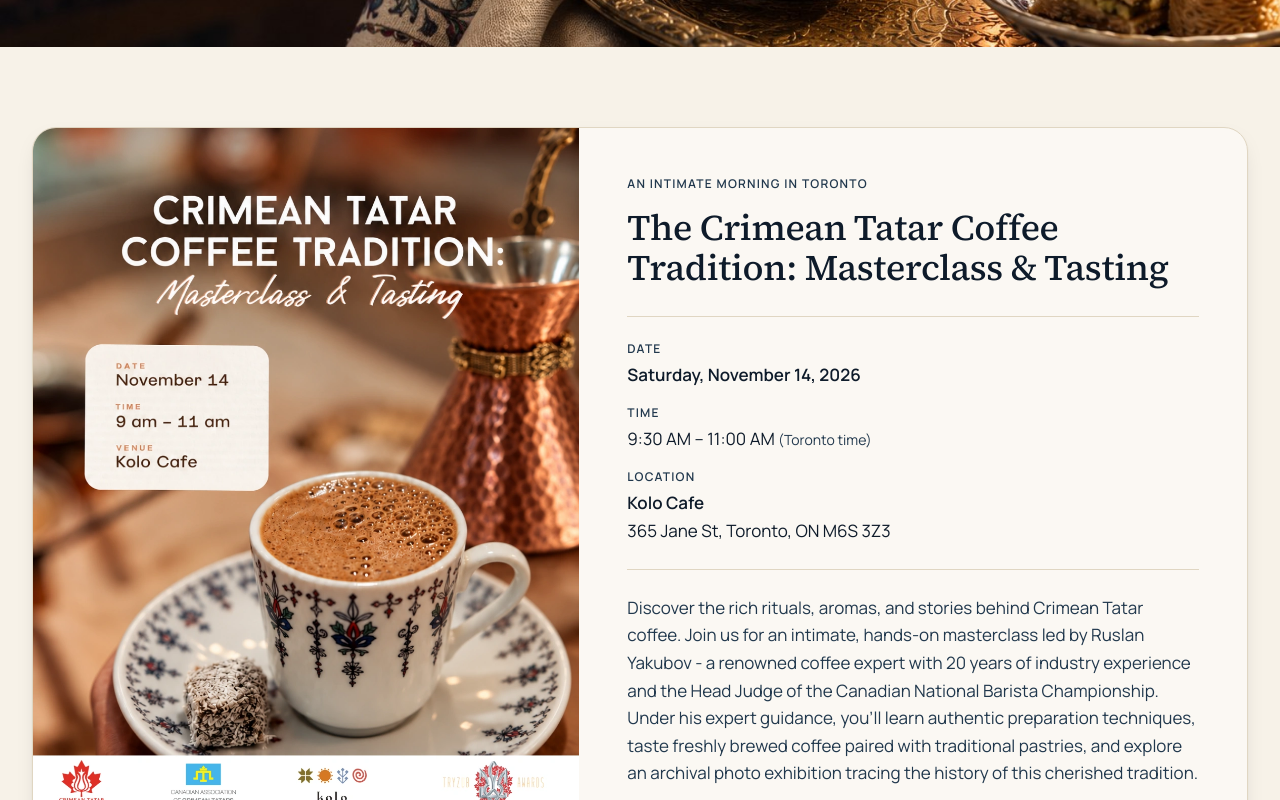
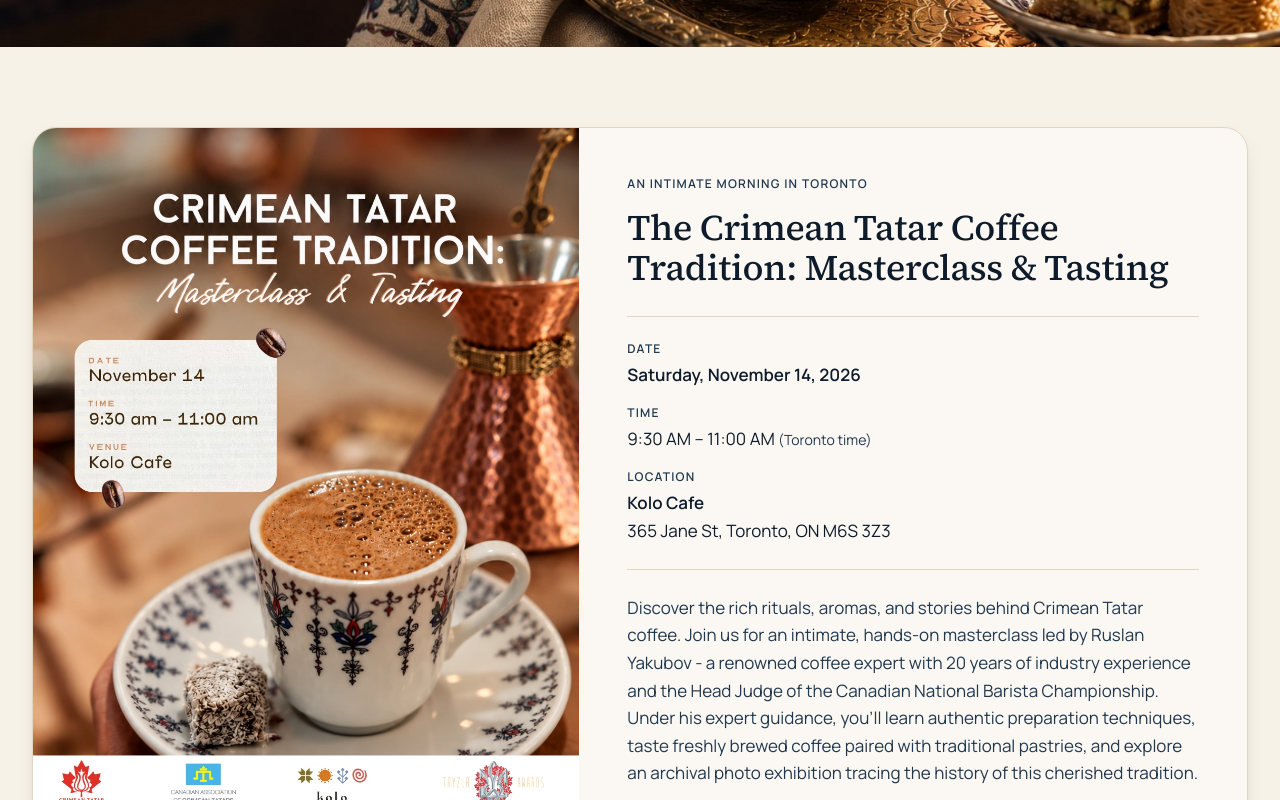
Before and after one commit to maxudovvv/cth, a Next.js app: page /upcoming-events in a window 1280 px wide. Shown: the part 460-1260 px from the top of the page. Built offline with nearby package versions, Linux system fonts and the light colour scheme.

Commit message:
Use updated coffee masterclass poster with confirmed 9:30 start

```diff
--- a/src/app/upcoming-events/page.tsx
+++ b/src/app/upcoming-events/page.tsx
@@ -19,7 +19,7 @@ export default function UpcomingEventsPage() {
           <article className="overflow-hidden rounded-3xl border border-line bg-white/50 shadow-soft">
             <div className="grid lg:grid-cols-[0.9fr_1.1fr]">
               <div className="bg-ivory-dim">
-                <Image src="/media/events/coffee-masterclass-poster-2026.webp"
+                <Image src="/media/events/coffee-masterclass-poster-2026-v2.webp"
                   alt="Event poster for Crimean Tatar Coffee Tradition: Masterclass & Tasting at Kolo Cafe on November 14."
                   width={1080} height={1350} sizes="(max-width: 1023px) 100vw, 45vw"
                   className="h-auto w-full" />
```
Also changed, not shown: public/media/events/coffee-masterclass-poster-2026-v2.webp (added).
